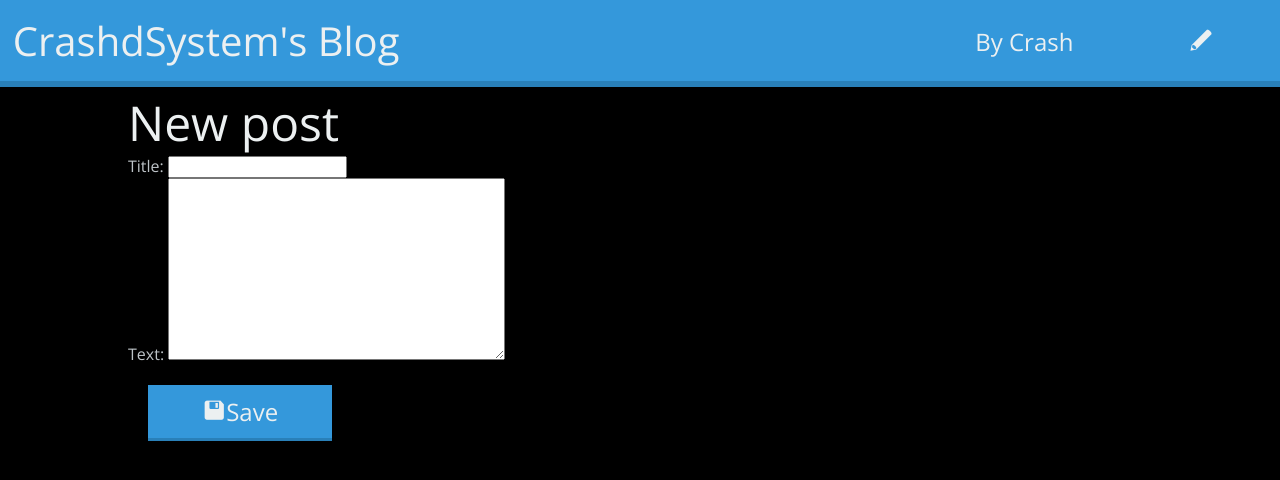
After one commit to CrashdSystem/my-first-blog, a Django app: page /post/new/ in a window 1280 px wide. The commit adds this page. Shown: the top 480 px of the page. Run offline with Django 3.2, Linux system fonts and the light colour scheme; some web fonts are replaced.

Commit message:
Added views to create/edit blog post inside the site.

```diff
--- /dev/null
+++ b/CrashdBlog/forms.py
@@ -0,0 +1,8 @@
+from django import forms
+from .models import Post
+
+class PostForm(forms.ModelForm):
+
+    class Meta:
+        model = Post
+        fields = ('title', 'text',)
--- /dev/null
+++ b/CrashdBlog/static/css/extra/buttons.css
@@ -0,0 +1,39 @@
+.button {
+  border: 0px;
+  background: #3498db;
+  color: #ecf0f1;
+  display: inline-block;
+  font-size: 1.5em;
+  margin: 20px;
+  padding: 10px 0px;
+  text-align: center;
+  width: 18%;
+  text-decoration: none;
+  box-shadow: 0px 3px 0px #2980b9;
+  -webkit-transition:all 500ms ease;
+  -o-transition:all 500ms ease;
+  transition:all 500ms ease;
+
+}
+
+.button.span {
+  margin-right: 0.3em;
+}
+
+/* back COLORS*/
+
+.button.green {
+	background: #1abc9c;
+	box-shadow: 0px 3px 0px #16a085;
+}
+
+/*EFFECTS*/
+
+.button.radius{
+  border-radius: 50px;
+}
+.button:hover{
+  background: #221c1e;
+  box-shadow: 0px 0px 0px;
+	cursor: pointer;
+}
--- a/CrashdBlog/static/css/settings_blog.css
+++ b/CrashdBlog/static/css/settings_blog.css
@@ -9,3 +9,6 @@
  text-decoration: none;
  font-weight: 300;
 }
+.icon-edit {
+  color: #ecf0f1;
+}
--- a/CrashdBlog/static/css/style.css
+++ b/CrashdBlog/static/css/style.css
@@ -1,10 +1,10 @@
 @font-face {
     font-family: 'icomoon';
-    src:    url('./fonts/icomoon.eot?l2tlld');
-    src:    url('./fonts/icomoon.eot?l2tlld#iefix') format('embedded-opentype'),
-        url('./fonts/icomoon.ttf?l2tlld') format('truetype'),
-        url('./fonts/icomoon.woff?l2tlld') format('woff'),
-        url('./fonts/icomoon.svg?l2tlld#icomoon') format('svg');
+    src:    url('../fonts/icomoon.eot?l2tlld');
+    src:    url('../fonts/icomoon.eot?l2tlld#iefix') format('embedded-opentype'),
+        url('../fonts/icomoon.ttf?l2tlld') format('truetype'),
+        url('../fonts/icomoon.woff?l2tlld') format('woff'),
+        url('../fonts/icomoon.svg?l2tlld#icomoon') format('svg');
     font-weight: normal;
     font-style: normal;
 }
--- a/CrashdBlog/templates/CrashdBlog/base.html
+++ b/CrashdBlog/templates/CrashdBlog/base.html
@@ -15,6 +15,7 @@
   <link rel="stylesheet" href="{% static 'css/titles_master.css'%}">
   <link rel="stylesheet" href="{% static 'css/titles_blog.css'%}">
   <link rel="stylesheet" href="{% static 'css/extra/fixed_menu.css'%}">
+  <link rel="stylesheet" href="{% static 'css/extra/buttons.css'%}">
 
   <title>CrashdBlog</title>
 
@@ -23,8 +24,9 @@
 
   <div class="nav">
     <header class="row around-sm head">
-      <h2 class="titulo col-sm-10">CrashdSystem's Blog</h2>
+      <h2 class="titulo col-sm-9">CrashdSystem's Blog</h2>
       <h4 class="subtitulo col-sm-2">By Crash</h4>
+      <a  class="subtitulo col-sm-1" href="{% block new_edit %} {% endblock %}"><span class="icon-edit"></span></a>
     </header>
   </div>
 
--- a/CrashdBlog/templates/CrashdBlog/post_detail.html
+++ b/CrashdBlog/templates/CrashdBlog/post_detail.html
@@ -1,11 +1,15 @@
 {% extends 'CrashdBlog/base.html' %}
+
+{% block new_edit %}
+  {% url 'post_edit' pk=post.pk %}
+{% endblock %}
 
 {% block content %}
     <div class="row around-sm">
 
       <h1 class="encabezado col-sm-10">{{ post.title }}</h1>
       {% if post.published_date %}
-            <p class="fecha col-sm-2">{{ post.published_date }}</p>
+        <p class="fecha col-sm-2">By {{ post.author }}, on {{ post.published_date }}</p>
       {% endif %}
 
       <div class="content paragraph">
--- /dev/null
+++ b/CrashdBlog/templates/CrashdBlog/post_edit.html
@@ -0,0 +1,16 @@
+{% extends 'CrashdBlog/base.html' %}
+
+{% block new_edit %}
+  {% url 'CrashdBlog.views.post_new' %}
+{% endblock %}
+
+    {% block content %}
+        <h1 class="encabezado">New post</h1>
+        <div class="row">
+
+        <form method="POST" class="col-xs-12 post-form">{% csrf_token %}
+            {{ form.as_p }}
+            <button type="submit" class="button"><span class="icon-save"></span>Save</button>
+        </form>
+      </div>
+    {% endblock %}
--- a/CrashdBlog/templates/CrashdBlog/post_list.html
+++ b/CrashdBlog/templates/CrashdBlog/post_list.html
@@ -1,11 +1,15 @@
 {% extends 'CrashdBlog/base.html' %}
+
+{% block new_edit %}
+  {% url 'CrashdBlog.views.post_new' %}
+{% endblock %}
 
 {% block content %}
   {% for post in posts %}
 
   <div class="row around-sm">
     <h1 class="encabezado col-sm-10"><a a href="{% url 'CrashdBlog.views.post_detail' pk=post.pk %}">{{ post.title }}</a></h1>
-    <p class="fecha col-sm-2">{{ post.published_date }}</p>
+    <p class="fecha col-sm-2">By {{ post.author }}, on {{ post.published_date }}</p>
 
     <div class="content paragraph">
       <p>{{ post.text|linebreaks }}</p>
--- a/CrashdBlog/urls.py
+++ b/CrashdBlog/urls.py
@@ -4,4 +4,6 @@ from . import views
 urlpatterns = [
     url(r'^$', views.post_list),
     url(r'^post/(?P<pk>[0-9]+)/$', views.post_detail),
+    url(r'^post/new/$', views.post_new, name='post_new'),
+    url(r'^post/(?P<pk>[0-9]+)/edit/$', views.post_edit, name='post_edit'),
 ]
--- a/CrashdBlog/views.py
+++ b/CrashdBlog/views.py
@@ -1,14 +1,49 @@
 from django.shortcuts import render
 from django.shortcuts import render, get_object_or_404
+from django.shortcuts import redirect
 from django.utils import timezone
 from .models import Post
+from .forms import PostForm
 
 def post_list(request):
 
-    posts = Post.objects.filter(published_date__lte=timezone.now()).order_by('published_date')
+    posts = Post.objects.filter(published_date__lte=timezone.now()).order_by('-published_date')
     return render(request, 'CrashdBlog/post_list.html', {'posts':posts})
 
 def post_detail(request, pk):
 
     post = get_object_or_404(Post, pk=pk)
     return render(request, 'CrashdBlog/post_detail.html', {'post': post})
+
+def post_new(request):
+
+    if request.method == "POST":
+        form = PostForm(request.POST)
+
+        if form.is_valid():
+            post = form.save(commit=False)
+            post.author = request.user
+            post.published_date = timezone.now()
+            post.save()
+            return redirect('CrashdBlog.views.post_detail', pk=post.pk)
+    else:
+        form = PostForm()
+
+    return render(request, 'CrashdBlog/post_edit.html', {'form': form})
+
+def post_edit(request, pk):
+
+    post = get_object_or_404(Post, pk=pk)
+
+    if request.method == "POST":
+        form = PostForm(request.POST, instance=post)
+
+        if form.is_valid():
+            post = form.save(commit=False)
+            post.author = request.user
+            post.save()
+            return redirect('CrashdBlog.views.post_detail', pk=post.pk)
+
+    else:
+        form = PostForm(instance=post)
+    return render(request, 'CrashdBlog/post_edit.html', {'form': form})
```
Lines whose indentation alone changed are shown as unchanged.
